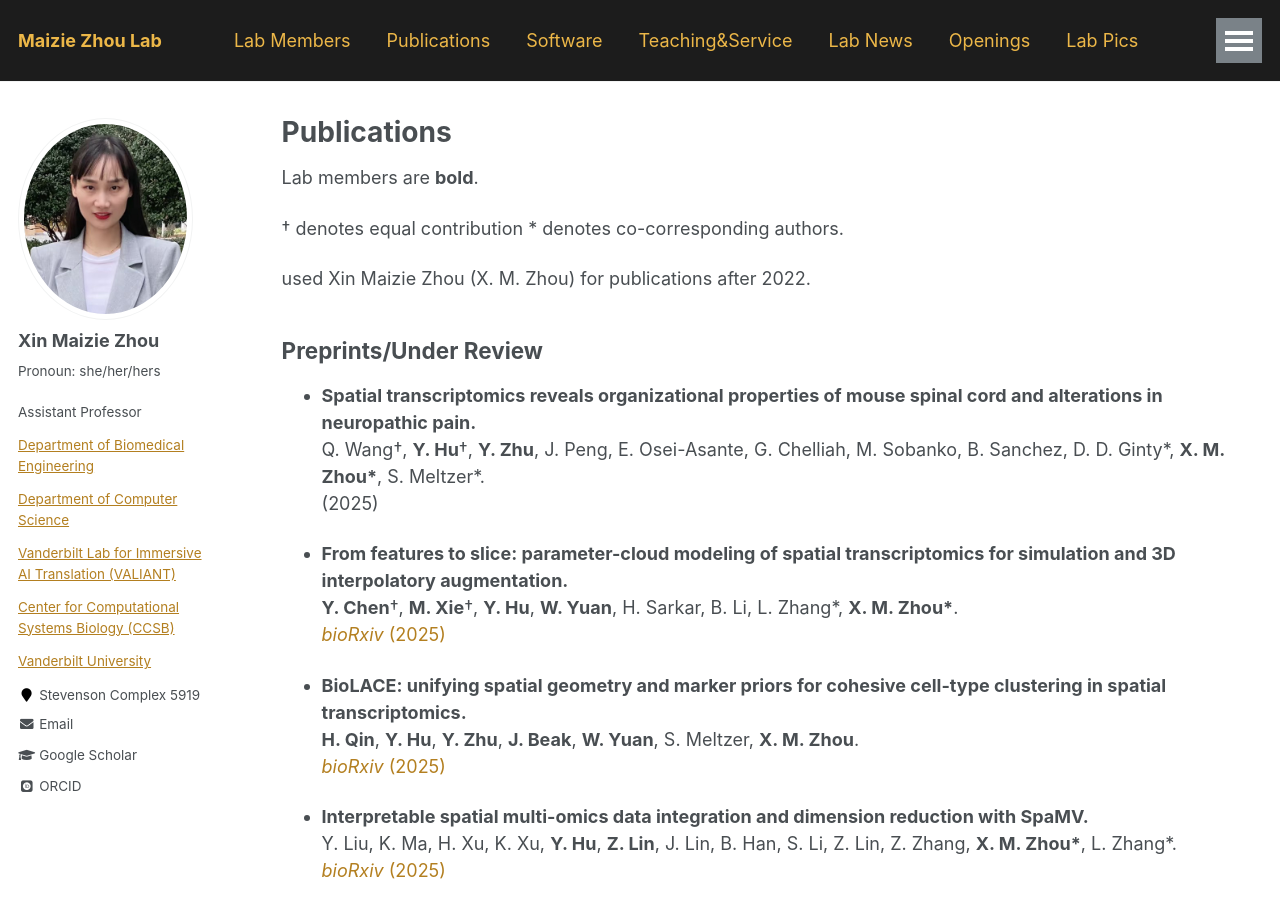
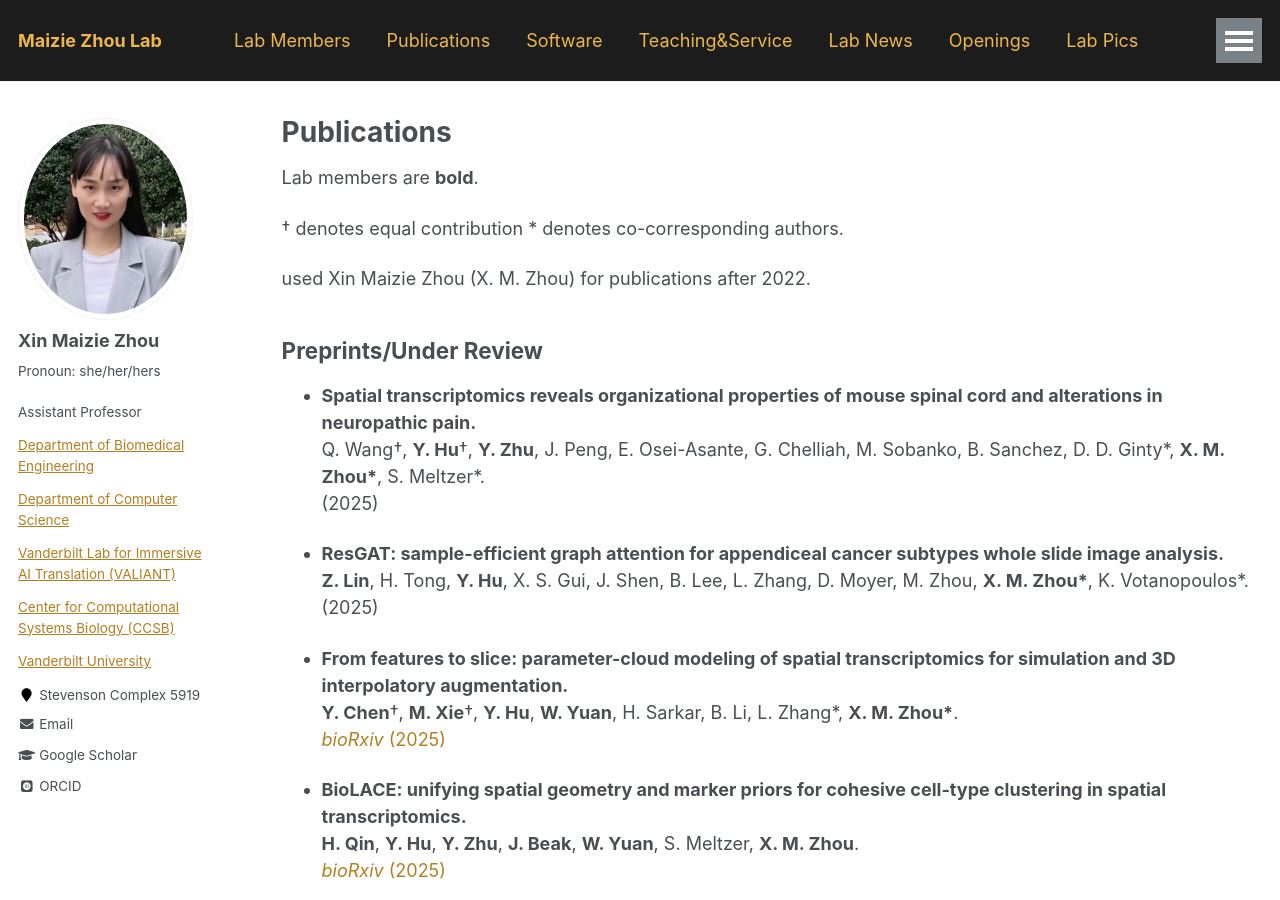
Before and after one commit to maiziezhoulab/Maiziezhoulab.github.io, a Jekyll site: the page built from _pages/publications.md, in a window 1280 px wide and 900 px high. Built offline with Jekyll 4.4.1, drawn with Linux system fonts in a browser that asks for light colours; some web fonts are replaced.

Commit message:
Update publications.md

```diff
--- a/_pages/publications.md
+++ b/_pages/publications.md
@@ -26,6 +26,10 @@ used Xin Maizie Zhou (X. M. Zhou) for publications after 2022.
 ## Preprints/Under Review
 - **Spatial transcriptomics reveals organizational properties of mouse spinal cord and alterations in neuropathic pain.**
   Q. Wang†, **Y. Hu**†, **Y. Zhu**, J. Peng, E. Osei-Asante, G. Chelliah, M. Sobanko, B. Sanchez, D. D. Ginty\*, **X. M. Zhou\***, S. Meltzer\*.
+  (2025)
+
+- **ResGAT: sample-efficient graph attention for appendiceal cancer subtypes whole slide image analysis.**
+  **Z. Lin**, H. Tong, **Y. Hu**, X. S. Gui, J. Shen, B. Lee, L. Zhang, D. Moyer, M. Zhou, **X. M. Zhou\***, K. Votanopoulos\*.
   (2025)
 
 - **From features to slice: parameter-cloud modeling of spatial transcriptomics for simulation and 3D interpolatory augmentation.**
```
